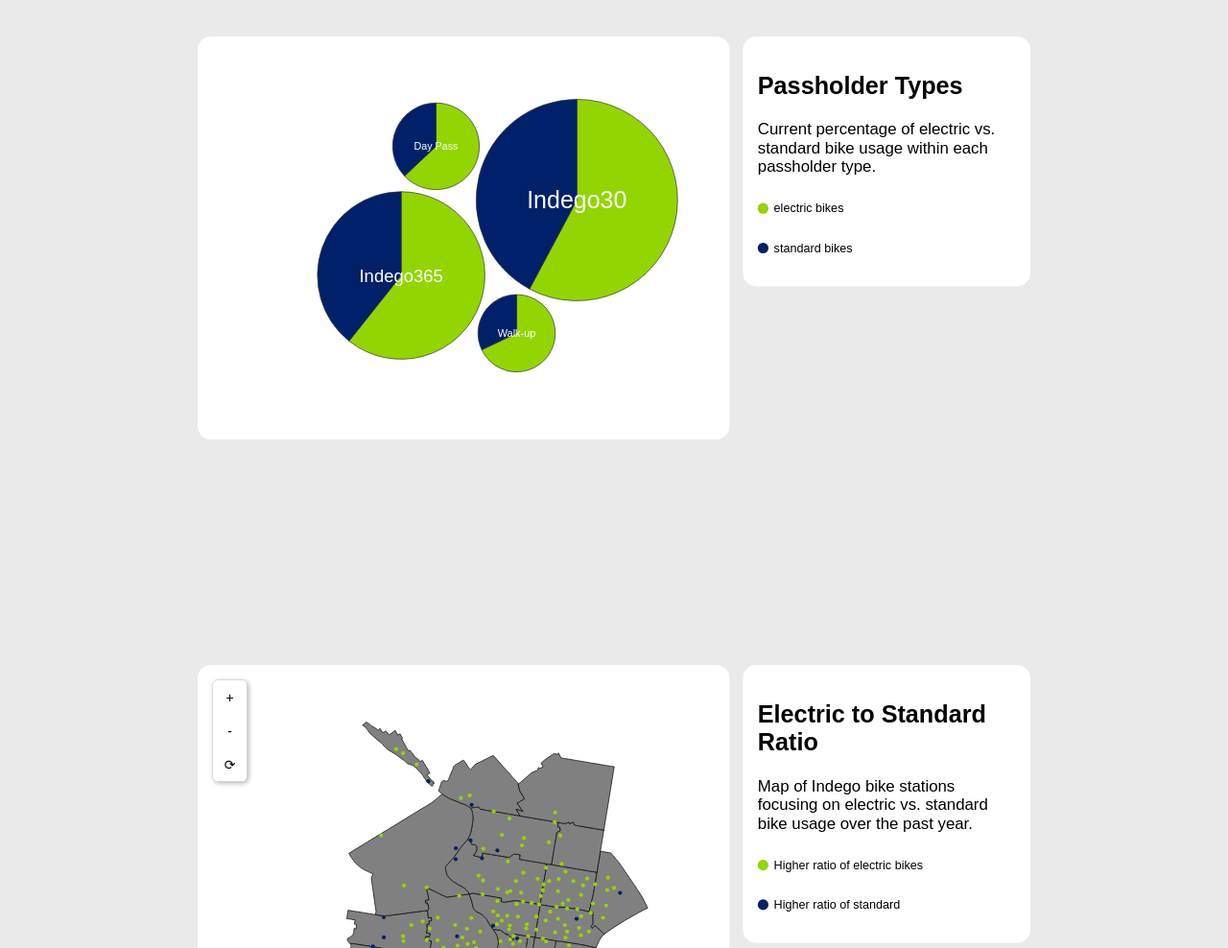
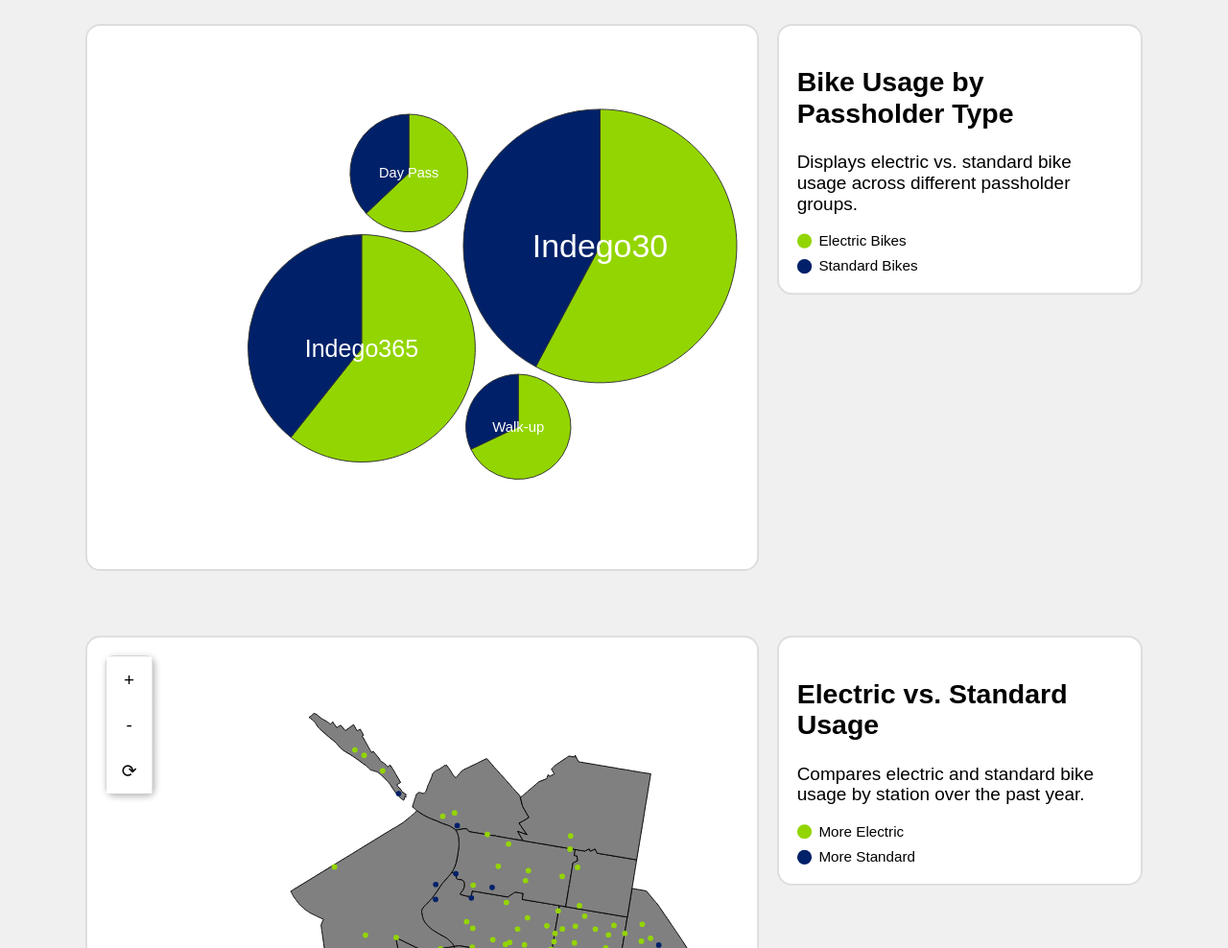
Before and after one commit to tuh28318/FinalVisualization, a plain HTML site: page index.html in a window 1280 px wide. Shown: the part 1044-2032 px from the top of the page at 96% size. Drawn offline with nearby package versions, Linux system fonts and the light colour scheme; files whose address does not match are found by name.

Commit message:
Update index.html Cleaned up the code

```diff
--- a/index.html
+++ b/index.html
@@ -3,9 +3,10 @@
 <head>
   <meta charset="UTF-8" />
   <meta name="viewport" content="width=device-width, initial-scale=1.0"/>
+  <title>Indego Bike Share</title>
   <link rel="stylesheet" href="https://unpkg.com/leaflet@1.9.4/dist/leaflet.css" />
-  <title>Indego Bike Share</title>
 
+  <!-- CSS -->
   <style>
     * {
       box-sizing: border-box;
@@ -14,106 +15,95 @@
     body {
       margin: 0;
       font-family: Arial, sans-serif;
-      font-size: 24px;
-      background-color: #eaeaea;
+      font-size: 20px;
+      background-color: #f0f0f0;
     }
 
     h1.page-title {
       margin: 0;
-      padding: 20px;
+      padding: 30px 20px;
       text-align: center;
-      background-color: #ffffff;
-      font-size: 32px;
+      background-color: #fff;
+      font-size: 36px;
       border-bottom: 2px solid #ccc;
     }
 
     #main-container {
       display: flex;
       flex-direction: column;
-      gap: 10px;
-      padding: 0 20px 20px 20px;
-      width: 100%;
+      gap: 30px;
+      padding: 20px;
+      max-width: 1200px;
+      margin: auto;
     }
 
     .visualization-group {
       display: flex;
       gap: 20px;
-      width: 100%;
       align-items: flex-start;
-      transform: scale(0.7);
+      transform: scale(0.95);
       transform-origin: center;
     }
 
     .visualization {
       flex: 2;
-      border: 2px solid #ffffff;
-      border-radius: 20px;
+      position: relative;
+      background: #fff;
+      border: 2px solid #ddd;
+      border-radius: 16px;
       padding: 10px;
-      background: #ffffff;
-      position: relative;
-      overflow: hidden;
       display: flex;
       align-items: center;
       justify-content: center;
-      text-align: center;
+      overflow: hidden;
     }
 
     .text-container {
       flex: 1;
-      background: #ffffff;
+      background: #fff;
       padding: 20px;
-      border: 2px solid #ffffff;
-      border-radius: 20px;
+      border: 2px solid #ddd;
+      border-radius: 16px;
     }
 
-    #newmap {
+    #map, #electric-ratio-map, #newmap {
       width: 100%;
       height: 900px;
     }
 
     #bubble-chart {
+      width: 100%;
       height: 600px;
     }
 
-    #electric-ratio-map,
-    #map {
-      height: 900px;
-    }
-
-    #zoom-controls-map,
-    #zoom-controls-electric {
+    .zoom-controls {
       position: absolute;
       top: 20px;
       left: 20px;
       display: flex;
       flex-direction: column;
-      background: white;
+      background: #fff;
       border: 1px solid #ccc;
       border-radius: 8px;
-      overflow: hidden;
-      box-shadow: 2px 2px 8px rgba(0,0,0,0.3);
+      box-shadow: 2px 2px 8px rgba(0, 0, 0, 0.3);
       z-index: 10;
     }
 
-    #zoom-controls-map button,
-    #zoom-controls-electric button {
-      background: white;
+    .zoom-controls button {
       border: none;
+      background: #fff;
       padding: 10px;
       font-size: 20px;
       cursor: pointer;
       width: 50px;
       height: 50px;
-      text-align: center;
     }
 
-    #zoom-controls-map button:hover,
-    #zoom-controls-electric button:hover {
+    .zoom-controls button:hover {
       background: #eee;
     }
 
-    #zoom-controls-map button:active,
-    #zoom-controls-electric button:active {
+    .zoom-controls button:active {
       background: #ddd;
     }
 
@@ -121,7 +111,7 @@
       display: flex;
       align-items: center;
       margin-top: 10px;
-      font-size: 18px;
+      font-size: 16px;
     }
 
     .legend-circle {
@@ -130,7 +120,6 @@
       border-radius: 50%;
       display: inline-block;
       margin-right: 8px;
-
     }
 
     .legend-circle.darkblue {
@@ -138,7 +127,6 @@
     }
 
     .legend-circle.green {
-
       background-color: #93d500;
     }
 
@@ -154,12 +142,13 @@
     .legend-labels {
       display: flex;
       justify-content: space-between;
-      font-size: 16px;
+      font-size: 14px;
       margin-top: 4px;
     }
+
     .tooltip {
       position: absolute;
-  background: #ffffff;
+      background: #fff;
       padding: 8px;
       border: 1px solid #333;
       border-radius: 4px;
@@ -167,116 +156,97 @@
       pointer-events: none;
       box-shadow: 2px 2px 6px rgba(0, 0, 0, 0.3);
     }
+  </style>
 
-  </style>
 </head>
 <body>
-  <h1 style="text-align: center; font-size: 36px; margin-top: 40px; margin-bottom: 0;">
-    Indego Bike Share
-  </h1>
-
-
+  <h1 class="page-title">Indego Bike Share</h1>
 
   <div id="main-container">
 
-    <!-- Group 1: ZIP Code Map -->
+    <!-- Map 1 -->
     <div class="visualization-group">
       <div class="visualization" id="map">
-        <div id="zoom-controls-map">
+        <div class="zoom-controls" id="zoom-controls-map">
           <button id="zoom-in">+</button>
           <button id="zoom-out">-</button>
           <button id="reset-zoom">⟳</button>
         </div>
       </div>
       <div class="text-container">
-        <h2>Active Bike Map</h2>
-        <p>Current active bike stations with the number of
-          trips started from each station within the past year.
-        </p>
+        <h2>Active Bike Stations</h2>
+        <p>Shows all currently active bike stations with trip counts from the past year.</p>
         <div class="gradient-legend"></div>
         <div class="legend-labels">
-          <span>high count</span>
-          <span>low count</span>
+          <span>High</span>
+          <span>Low</span>
         </div>
       </div>
     </div>
 
-    <!-- Group 2: Bubble Chart -->
+    <!-- Bubble Chart -->
     <div class="visualization-group">
       <div class="visualization" id="bubble-chart"></div>
       <div class="text-container">
-        <h2>Passholder Types</h2>
-        <p>Current percentage of electric vs. standard bike usage within
-          each passholder type.
-          <br><br>
-        <span class="legend-item">
-          <span class="legend-circle green"></span> electric bikes
-        </span>
-        <br>
-        <span class="legend-item">
-          <span class="legend-circle darkblue"></span> standard bikes
-        </span>
-        </p>
+        <h2>Bike Usage by Passholder Type</h2>
+        <p>Displays electric vs. standard bike usage across different passholder groups.</p>
+        <div class="legend-item">
+          <span class="legend-circle green"></span> Electric Bikes
+        </div>
+        <div class="legend-item">
+          <span class="legend-circle darkblue"></span> Standard Bikes
+        </div>
       </div>
     </div>
 
-   <!-- Group 3: Electric Ratio Map -->
+    <!-- Map 2 -->
     <div class="visualization-group">
       <div class="visualization" id="electric-ratio-map">
-      <div id="zoom-controls-electric">
+        <div class="zoom-controls" id="zoom-controls-electric">
           <button id="zoom-in-electric">+</button>
           <button id="zoom-out-electric">-</button>
           <button id="reset-zoom-electric">⟳</button>
         </div>
       </div>
       <div class="text-container">
-      <h2>Electric to Standard Ratio</h2>
-      <p>Map of Indego bike stations focusing on electric vs. standard bike usage
-        over the past year.
-        <br><br>
-        <span class="legend-item">
-          <span class="legend-circle green"></span> Higher ratio of electric bikes
-        </span>
-        <br>
-        <span class="legend-item">
-          <span class="legend-circle darkblue"></span> Higher ratio of standard
-        </span></p>
+        <h2>Electric vs. Standard Usage</h2>
+        <p>Compares electric and standard bike usage by station over the past year.</p>
+        <div class="legend-item">
+          <span class="legend-circle green"></span> More Electric
+        </div>
+        <div class="legend-item">
+          <span class="legend-circle darkblue"></span> More Standard
+        </div>
       </div>
     </div>
 
-
-    <!-- Group 4: New Station Map -->
+    <!-- Leaflet Map -->
     <div class="visualization-group">
       <div class="visualization" id="newmap-container">
         <div id="newmap"></div>
       </div>
       <div class="text-container">
-        <h2>New Stations</h2>
-        <p>Map of active Indego bike stations along
-          popular bike routes (Schuyklill River Trail and
-          Delaware River Trail) and proposed bike stations.
-          <br><br>
-        <span class="legend-item">
-          <span class="legend-circle darkblue"></span> Current active stations
-        </span>
-        <br>
-        <span class="legend-item">
-          <span class="legend-circle green"></span> Proposed stations
-        </span></p>
+        <h2>New & Proposed Stations</h2>
+        <p>Highlights existing and proposed Indego stations near major bike trails like the Schuylkill River Trail and Delaware River Trail.</p>
+        <div class="legend-item">
+          <span class="legend-circle darkblue"></span> Current Stations
+        </div>
+        <div class="legend-item">
+          <span class="legend-circle green"></span> Proposed Stations
+        </div>
       </div>
     </div>
 
   </div>
 
-  <!-- Load Libraries -->
+  <!-- Scripts -->
   <script src="https://d3js.org/d3.v7.min.js"></script>
   <script src="https://unpkg.com/leaflet@1.9.4/dist/leaflet.js"></script>
 
-  <!-- Scripts -->
+  <!-- Links to JS -->
   <script src="script.js"></script>
   <script src="bubble.js"></script>
   <script src="electric.js"></script>
   <script src="newstationmap.js"></script>
-
 </body>
 </html>
```
Lines whose indentation alone changed are shown as unchanged.
